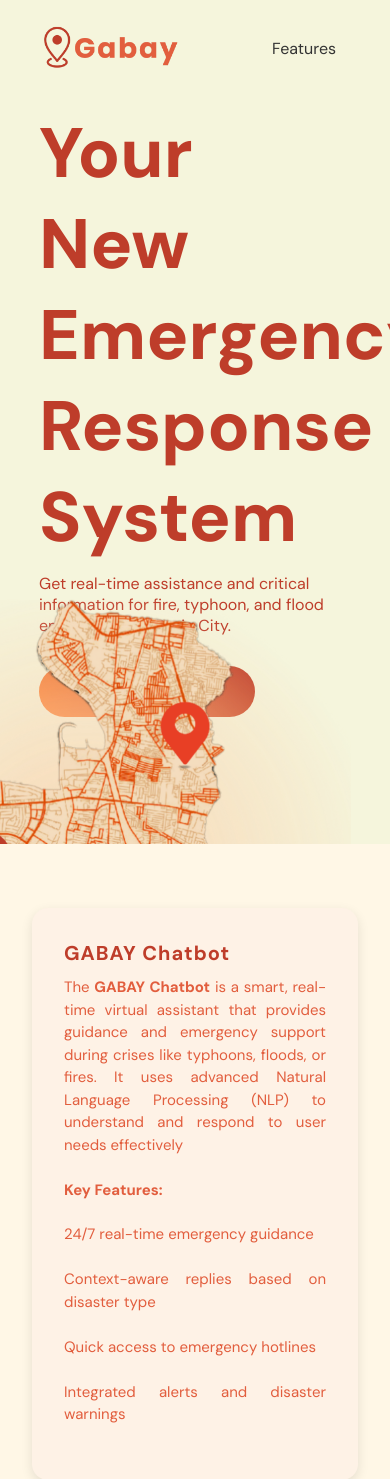
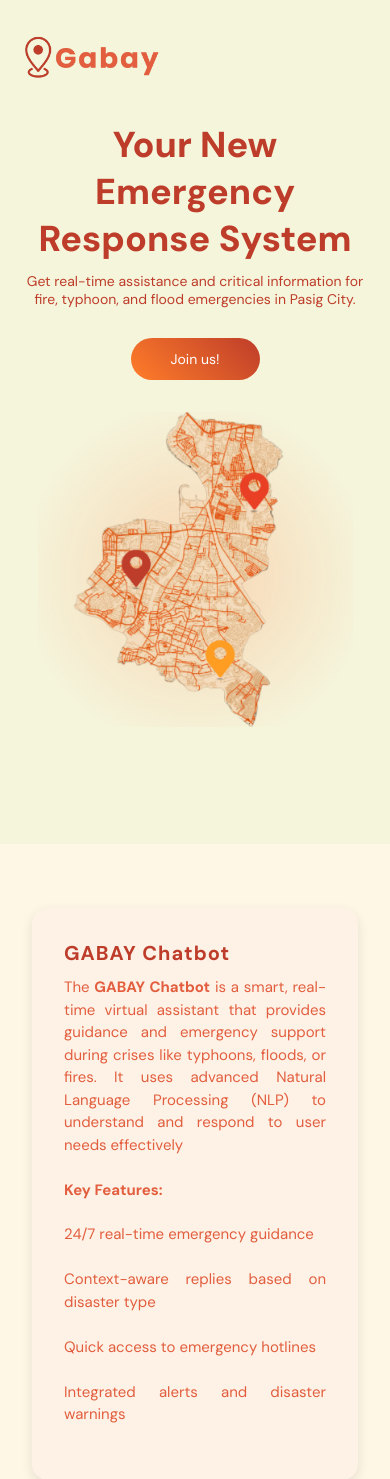
Before and after one commit to VinceRG/Gabay-EmergencyResponseSystem, a Flask app: page /landing in a window 390 px wide. Shown: the top 1479 px of the page. Run offline with Flask 3, Linux system fonts and the light colour scheme; some libraries are stand-ins or nearby versions.

Commit message:
Update landing_style.css for responsive design

```diff
--- a/static/landing_style.css
+++ b/static/landing_style.css
@@ -133,3 +133,34 @@ html {
         transform: translateY(0px);
     }
 }
+@media (max-width: 768px) {
+    .map_img {
+        position: static;
+        margin: 2rem auto 0;
+        display: block;
+        width: 90%;
+        max-width: 350px;
+    }
+
+    .content h1 {
+        font-size: 36px;
+    }
+
+    .content p {
+        font-size: 14px;
+    }
+
+    .content .btn {
+        padding: 12px 40px;
+        font-size: 14px;
+    }
+
+    nav ul {
+        display: none; /* Optional: Hide nav links for small screens or replace with a menu */
+    }
+
+    .hero {
+        padding: 20px;
+        text-align: center;
+    }
+}
```
